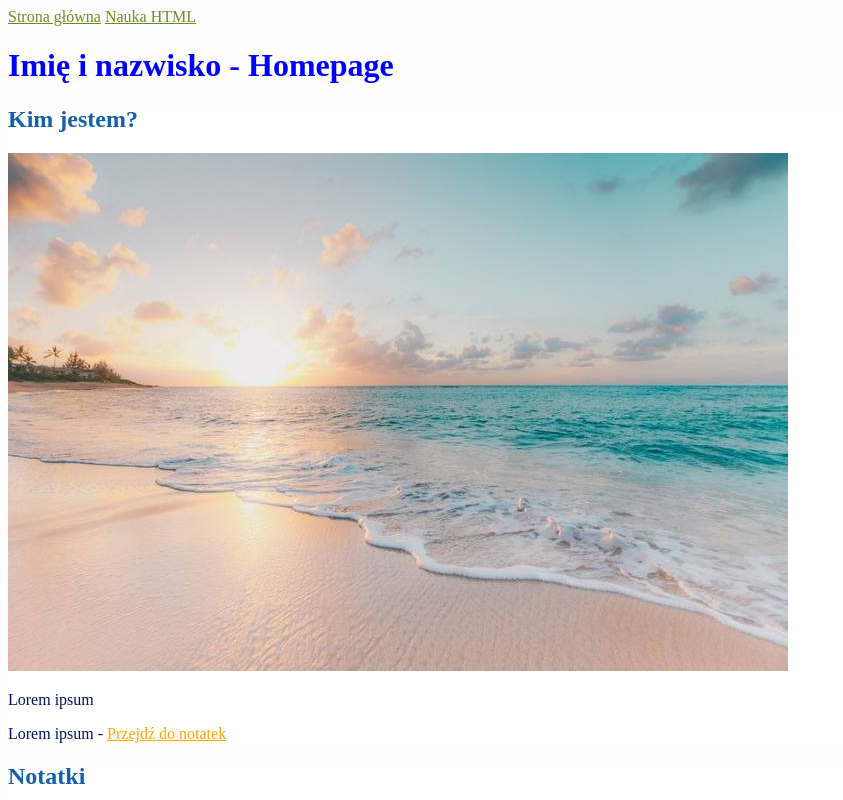
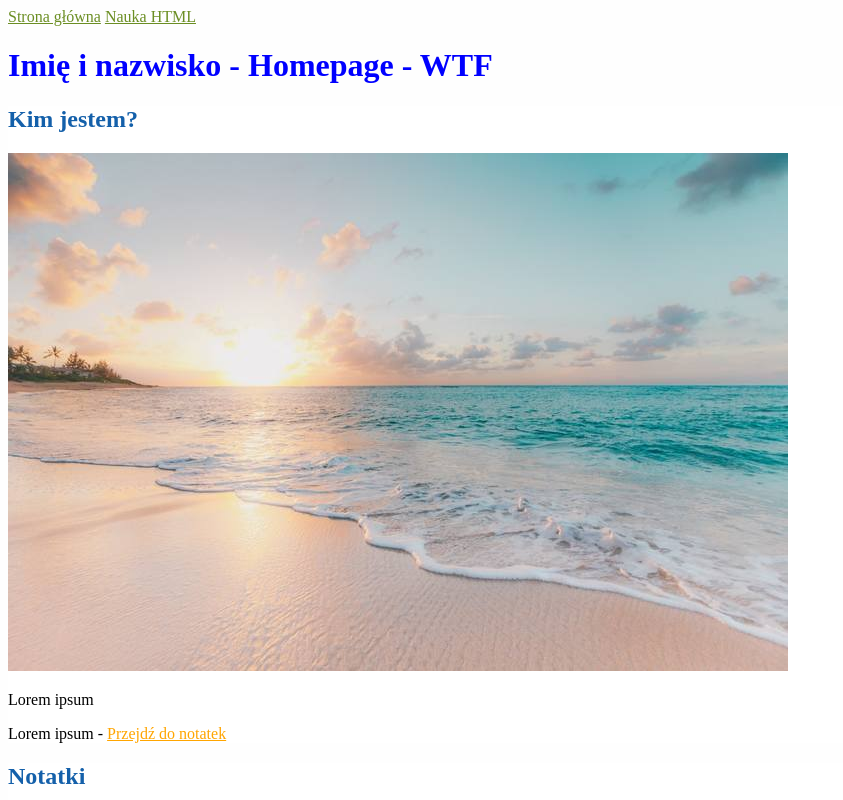
Before and after one commit to damiaNR10/homepage, a plain HTML site: page index.html in a window 1280 px wide. Shown: the top 800 px of the page, without its empty margins (0-843 px from the left). Drawn offline with Linux system fonts and the light colour scheme.

Commit message:
heading & paragraph styles change

```diff
--- a/index.html
+++ b/index.html
@@ -19,7 +19,7 @@
     <main>
 
         <header id="top">
-            <h1>Imię i nazwisko - Homepage</h1>
+            <h1>Imię i nazwisko - Homepage - WTF</h1>
         </header>
 
         <section>
--- a/style.css
+++ b/style.css
@@ -10,9 +10,9 @@ h1 {
     color: blue;
 }
 
-p {
+/* p {
     color: #001261;
-}
+} */
 
 .section-header {
     color: #1460AA;
```
